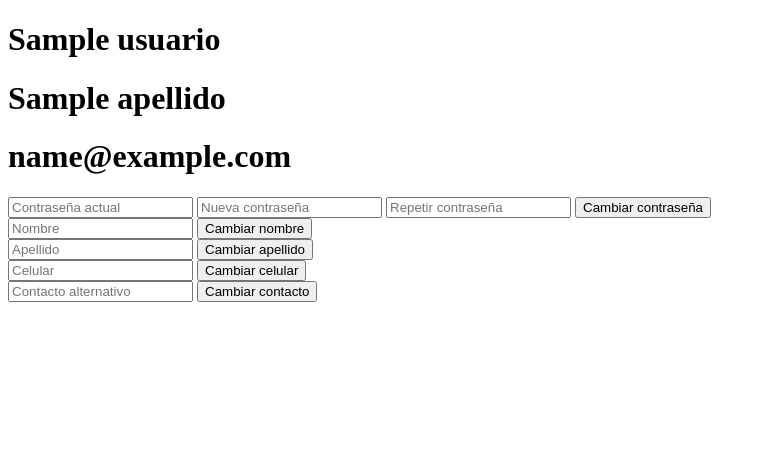
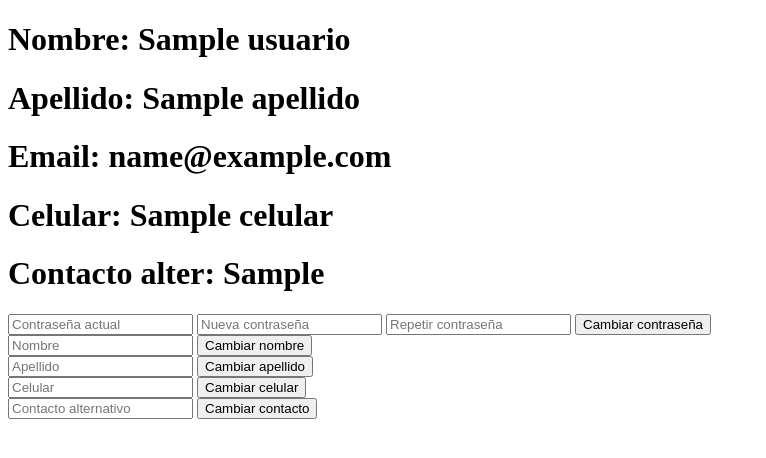
Before and after one commit to noesrichardplus/mercaduta, a Flask app: template mercaduta/usuario/templates/miperfil.html in a window 1280 px wide. Shown: the top 458 px of the page, without its empty margins (0-766 px from the left). Run offline with Flask 2, Linux system fonts and the light colour scheme; the template is opened without the code that fills it: most values are stand-ins (such as "Sample title", 1, 10 or a date in 2020).

Commit message:
Cambio interfaz

```diff
--- a/mercaduta/usuario/templates/miperfil.html
+++ b/mercaduta/usuario/templates/miperfil.html
@@ -7,9 +7,11 @@
 </head>
 <body>
 
-    <h1>{{usuario['nombre']}}</h1>
-    <h1>{{usuario['apellido']}}</h1>
-    <h1>{{usuario['email']}}</h1>
+    <h1>Nombre: {{usuario['nombre']}}</h1>
+    <h1>Apellido: {{usuario['apellido']}}</h1>
+    <h1>Email: {{usuario['email']}}</h1>
+    <h1>Celular: {{usuario['celular']}}</h1>
+    <h1>Contacto alter: {{usuario['contacto_alter']}}</h1>
 
     <form action="{{url_for('usuario.passwd_change') }}" method = "POST">
         <input name = "actual_passwd" type="password" placeholder="Contraseña actual">
```
